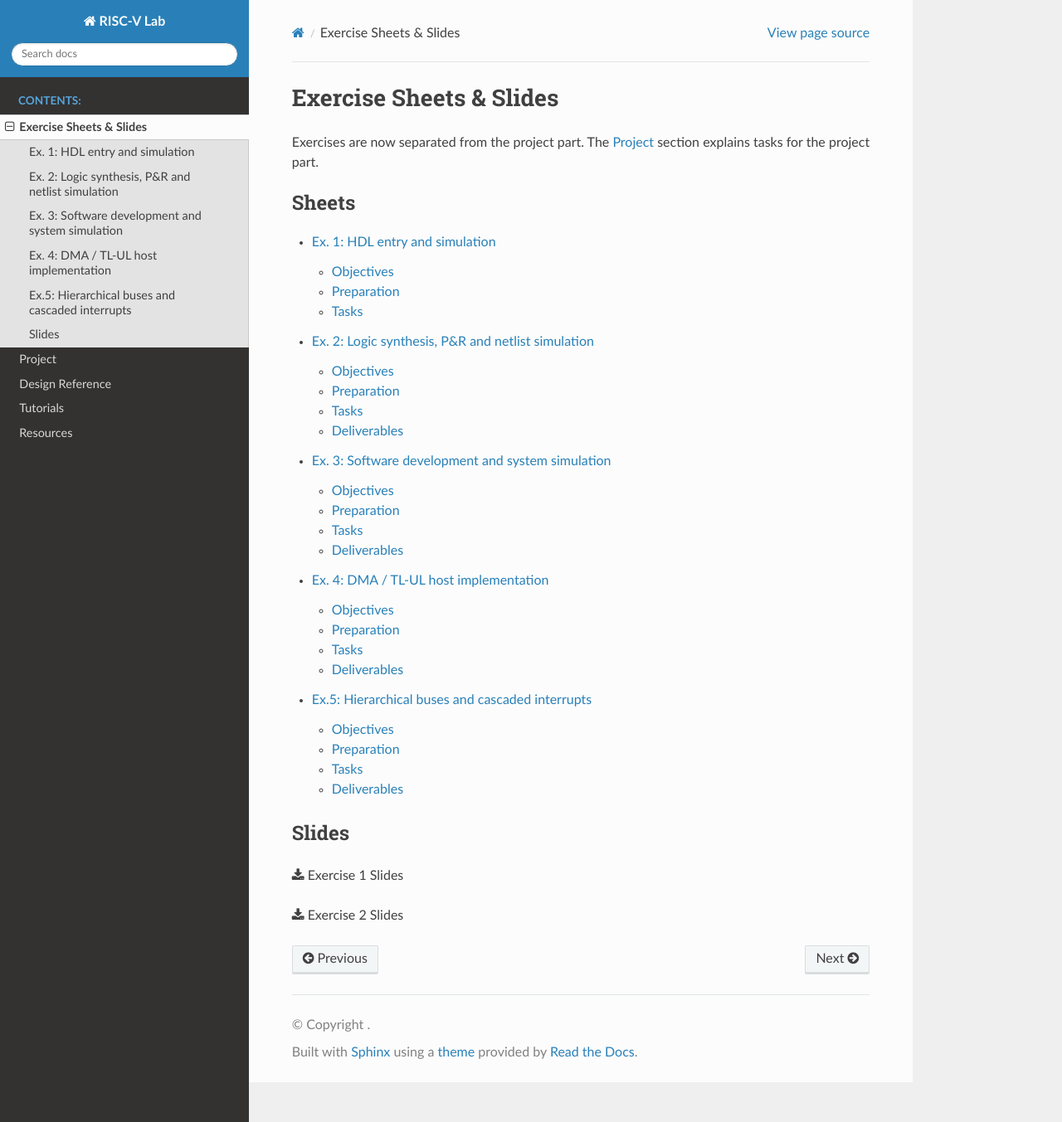
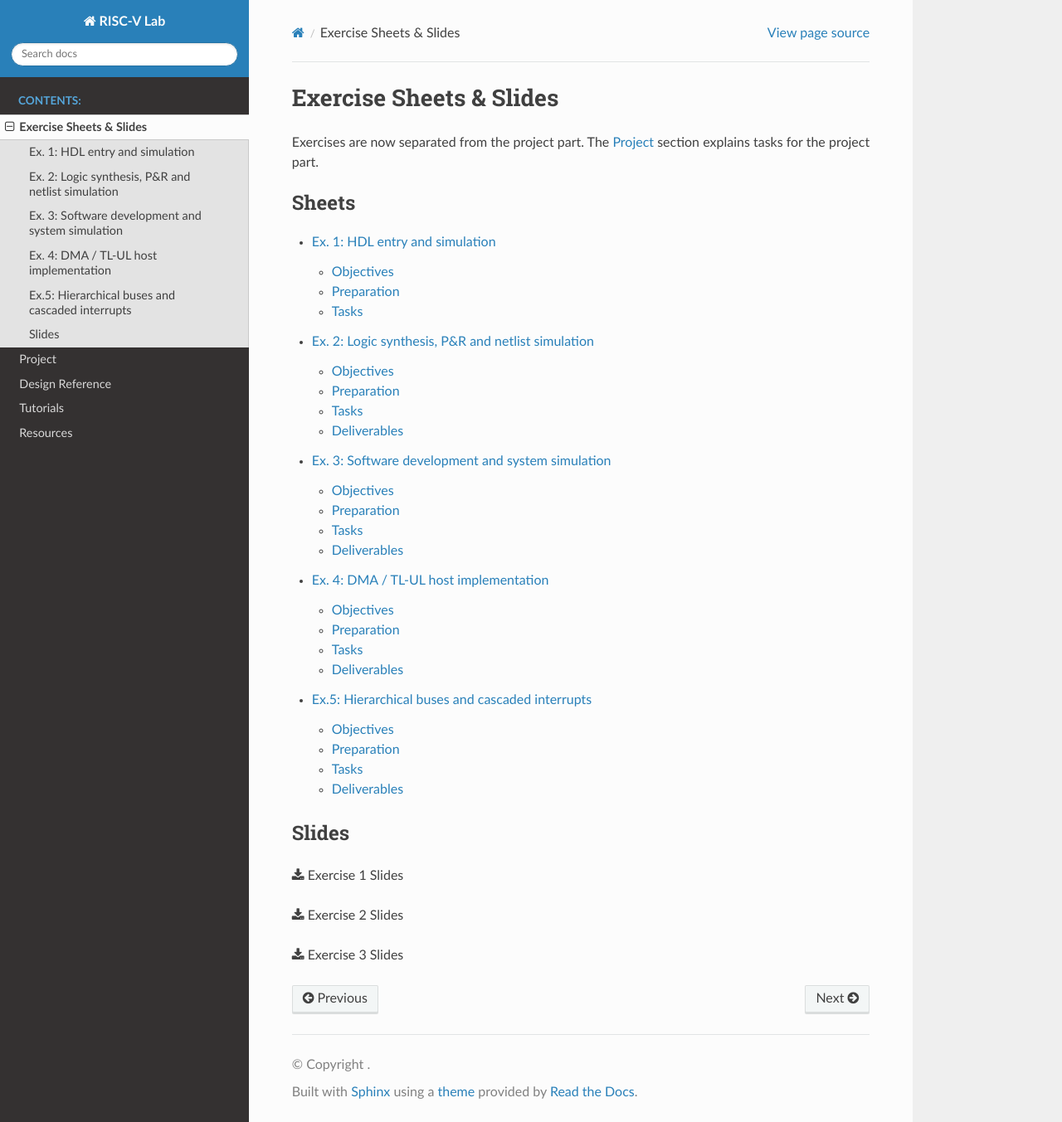
Before and after one commit to hejiepn/massive_parallel_fir_filter, a Sphinx documentation site: the page built from docs/exercises/index.rst, in a window 1280 px wide and 1353 px high. Shown: the whole window at 83% size. Built offline with Sphinx 7.4.7 and the Read the Docs theme 2.0.0, drawn with Linux system fonts in a browser that asks for light colours.

Commit message:
ex3 Slides link added

```diff
--- a/docs/exercises/index.rst
+++ b/docs/exercises/index.rst
@@ -19,3 +19,5 @@ Slides
 :download:`Exercise 1 Slides<ex1_slides.pdf>`
 
 :download:`Exercise 2 Slides<ex2_slides.pdf>`
+
+:download:`Exercise 3 Slides<ex3_slides.pdf>`
```
